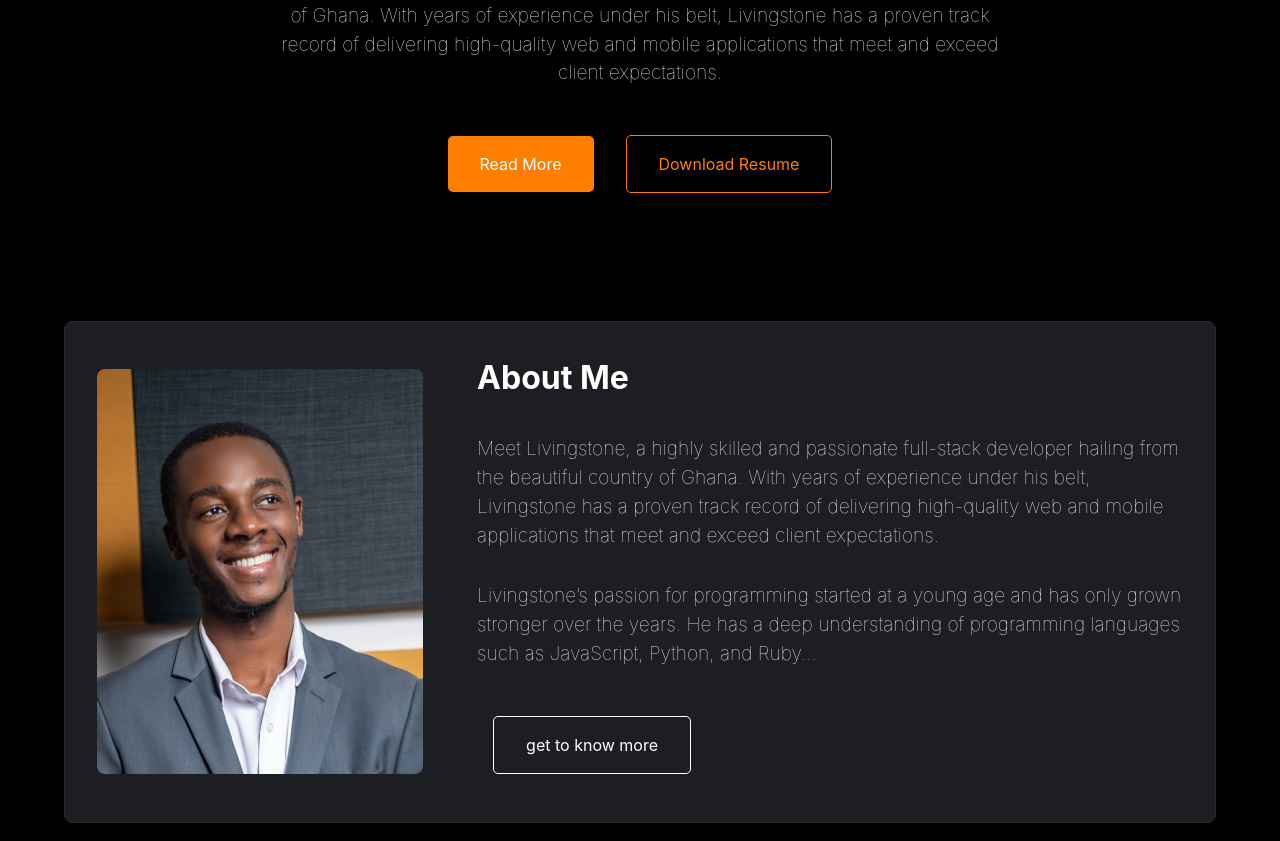
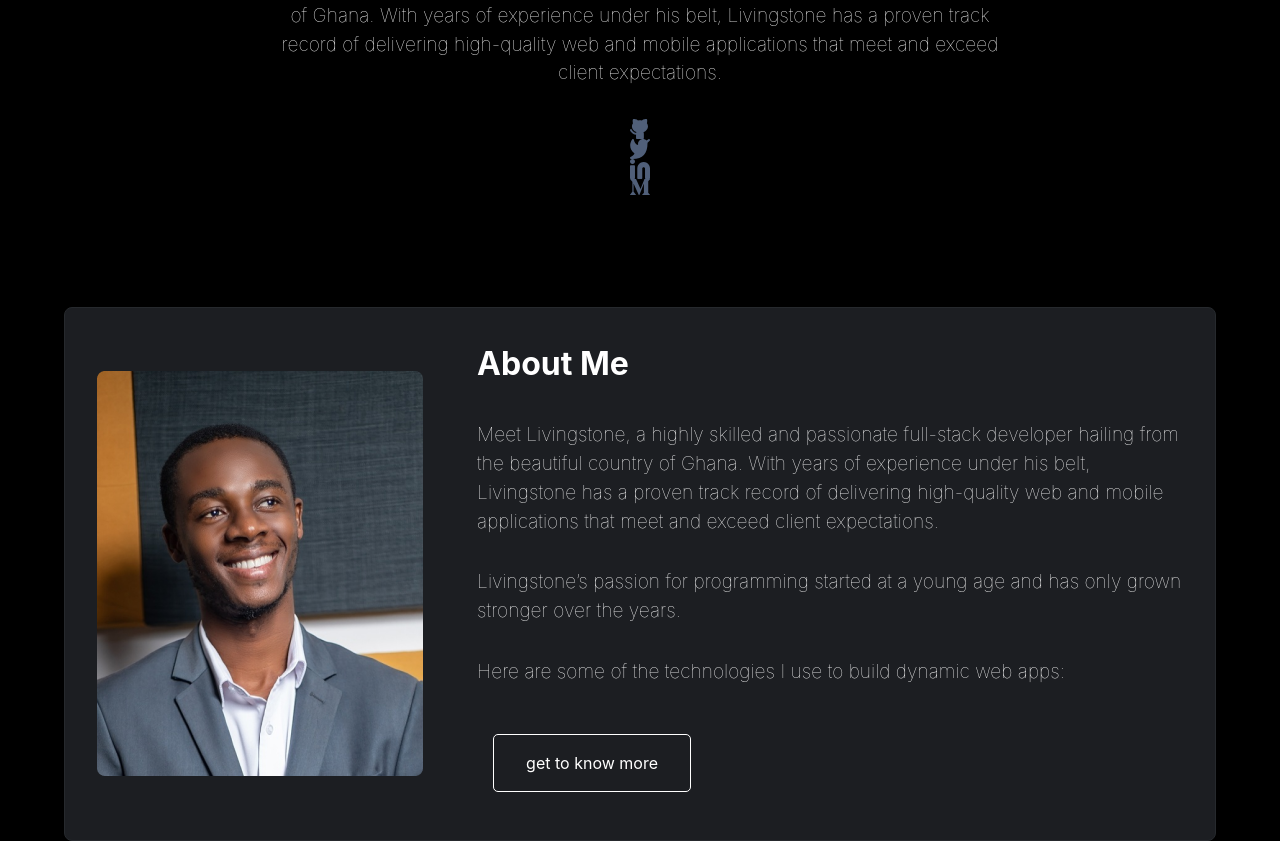
Before and after one commit to SekoViper/seko, a React (Create React App) app: page / in a window 1280 px wide. Shown: the part 345-1186 px from the top of the page. Built offline with nearby package versions, Linux system fonts and the light colour scheme.

Commit message:
Add socail icons.

```diff
--- a/src/components/home/Home.jsx
+++ b/src/components/home/Home.jsx
@@ -1,13 +1,17 @@
 import React from 'react';
 import './home.css';
 import profilePic from '../../assets/img/Seko _Dameh_Livingstone_about_img.png';
+import GithubIcon from '../../assets/img/github_btn_icon.svg';
+import TwitterIcon from '../../assets/img/twiter_icon.svg';
+import LinkedinIcon from '../../assets/img/Linkedin_icon.svg';
+import MediumIcon from '../../assets/img/medium_icon.svg';
 
 const Home = () => (
   <>
     <main className="home-container">
       <div>
         <h1>
-          I&apos;m &nbsp;
+          Hi I&apos;m &nbsp;
           <span className="firstname">Livingstone</span>
         </h1>
         <h2>Full-stack Developer</h2>
@@ -19,9 +23,11 @@ const Home = () => (
         record of delivering high-quality web and mobile
         applications that meet and exceed client expectations.
       </p>
-      <div>
-        <button type="button" className="btn-primary">Read More</button>
-        <button type="button" className="btn-secondary">Download Resume</button>
+      <div className="social-icons">
+        <img src={GithubIcon} alt="Github" />
+        <img src={TwitterIcon} alt="Twiter" />
+        <img src={LinkedinIcon} alt="LinkedIn" />
+        <img src={MediumIcon} alt="Medium" />
       </div>
     </main>
 
@@ -39,9 +45,9 @@ const Home = () => (
         </p>
         <p>
           Livingstone’s passion for programming started at a young age and has only
-          grown stronger over the years. He has a deep understanding of programming
-          languages such as JavaScript, Python, and Ruby...
+          grown stronger over the years.
         </p>
+        <p>Here are some of the technologies I use to build dynamic web apps:</p>
         <button className="btn-dorminant" type="button">get to know more</button>
       </div>
     </section>
```
